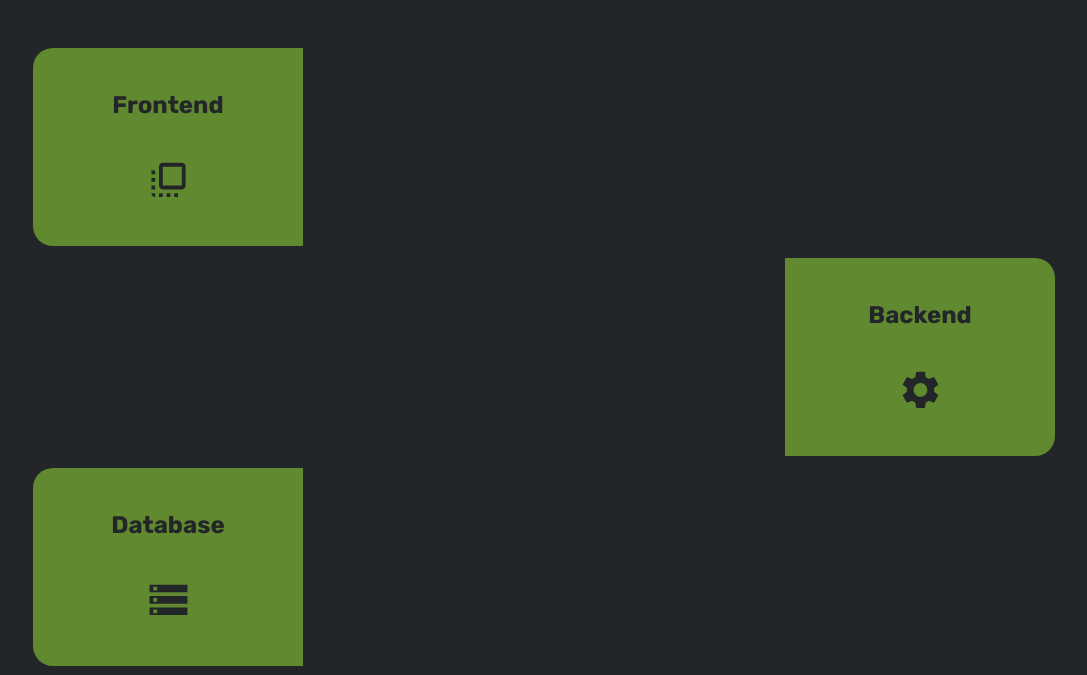
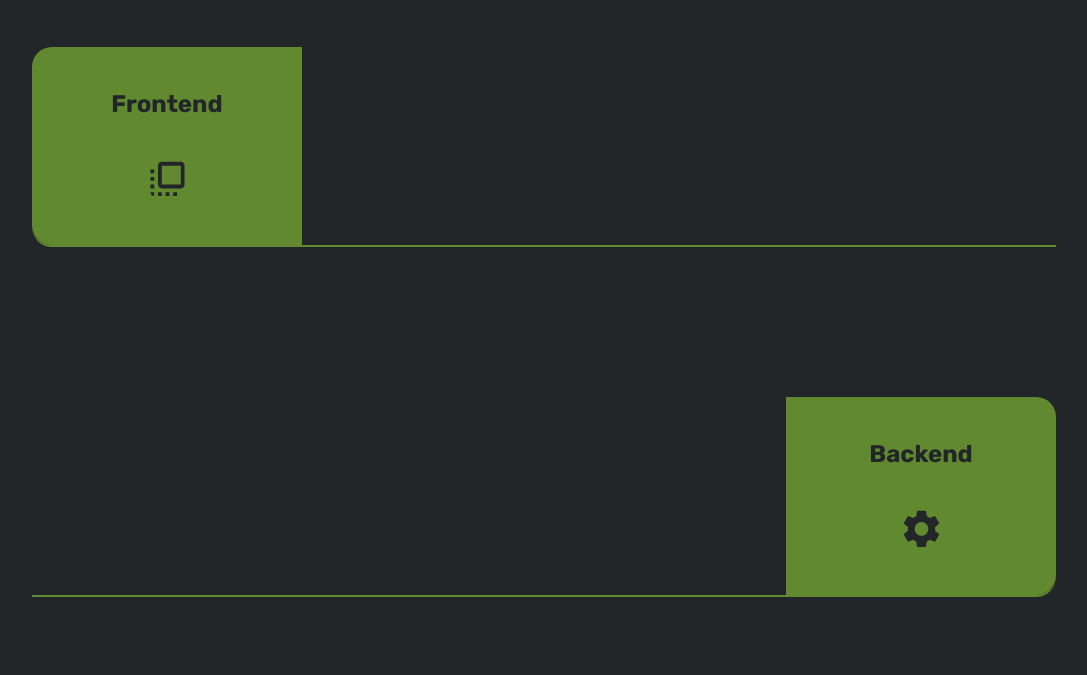
Before and after one commit to nancologist/Portofolio-Website, a Gatsby site in the folder nanco-portfolio/: page /about in a window 1280 px wide. Shown: the part 668-1343 px from the top of the page, without its empty margins (96-1183 px from the left). Built offline with nearby package versions, Linux system fonts and the light colour scheme; Gatsby itself is replaced by a stand-in of ours; a web font is replaced by a local one.

```diff
--- a/nanco-portfolio/src/pages/about/about.css
+++ b/nanco-portfolio/src/pages/about/about.css
@@ -90,14 +90,16 @@
 }
 
 .skill__list-item {
-    border: 1px solid transparent;
+    border-bottom: 2px solid var(--primary-dark-color);
+    border-radius: 0 20px;
     height: 200px;
-    margin-bottom: 10px;
+    margin-bottom: 150px;
     display: flex;
 }
 
 .skill__list-item:nth-child(2n) {
     flex-direction: row-reverse;
+    border-radius: 20px 0;
 }
 
 .list-item__title {
```
